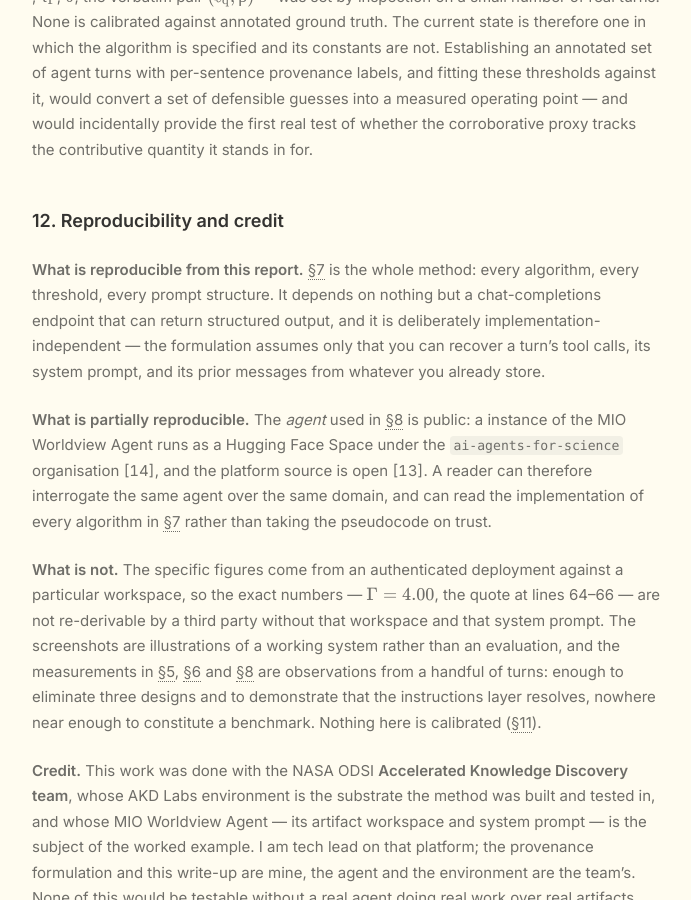
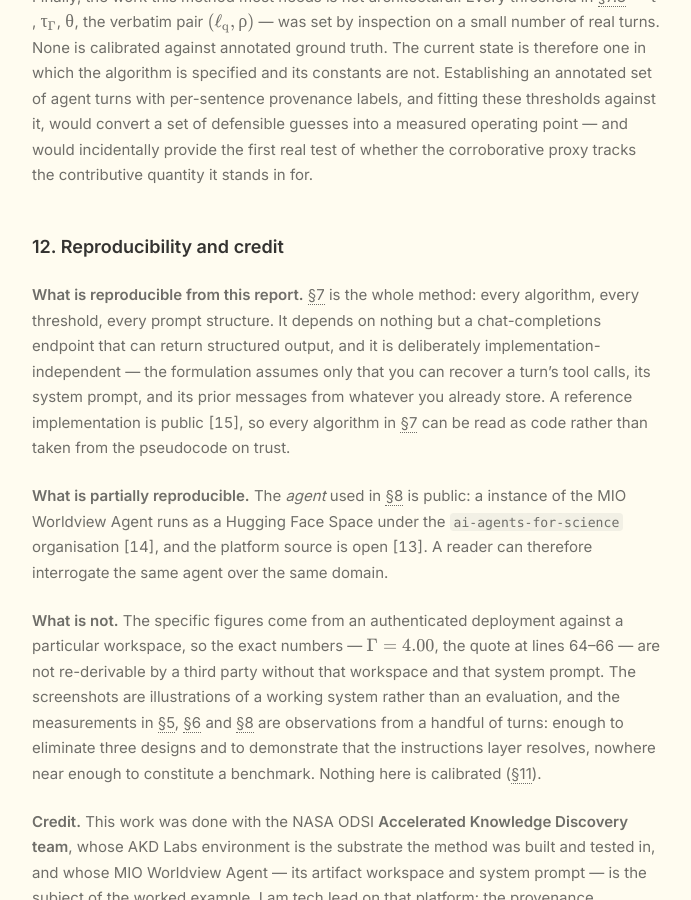
Before and after one commit to NISH1001/NISH1001.github.io, a Jekyll site: the page built from _posts/research/2026-07-30-response-provenance.markdown, in a window 1280 px wide and 900 px high, scrolled down 46316 px. Shown: the whole window, without its empty margins (293-984 px from the left). Built offline with Jekyll 4.4.1, drawn with Linux system fonts in a browser that asks for light colours; some of the changed text lies outside the part shown.

Commit message:
Link the reference implementation from the provenance report

```diff
--- a/_posts/research/2026-07-30-response-provenance.markdown
+++ b/_posts/research/2026-07-30-response-provenance.markdown
@@ -1427,7 +1427,10 @@
 
 ## 8. Implementation
 
-The formulation above is implementation-independent. The deployment described here is AKD Labs, a
+The formulation above is implementation-independent. A standalone **reference implementation** of
+the algorithms in §7 is available
+<span class="cite" data-ref="Pantha, N. (2026). response-provenance — reference implementation. github.com/NISH1001/response-provenance"><a href="#ref-refimpl">[15]</a></span>.
+The deployment described here is AKD Labs, a
 platform for agent co-design in scientific workflows. Three properties of that implementation
 generalise beyond it and are reported for that reason.
 
@@ -2187,14 +2190,15 @@
 every prompt structure. It depends on nothing but a chat-completions endpoint that can return
 structured output, and it is deliberately implementation-independent — the formulation assumes
 only that you can recover a turn's tool calls, its system prompt, and its prior messages from
-whatever you already store.
+whatever you already store. A reference implementation is public
+<span class="cite" data-ref="Pantha, N. (2026). response-provenance — reference implementation. github.com/NISH1001/response-provenance"><a href="#ref-refimpl">[15]</a></span>,
+so every algorithm in §7 can be read as code rather than taken from the pseudocode on trust.
 
 **What is partially reproducible.** The *agent* used in §8 is public: a instance of the MIO
 Worldview Agent runs as a Hugging Face Space under the `ai-agents-for-science` organisation
 <span class="cite" data-ref="MIO Agent — public instance, ai-agents-for-science organisation on Hugging Face. huggingface.co/spaces/ai-agents-for-science/mio-agent"><a href="#ref-miospace">[14]</a></span>,
 and the platform source is open <span class="cite" data-ref="AKD Labs source repository. github.com/NASA-IMPACT/akd-labs"><a href="#ref-akdrepo">[13]</a></span>.
-A reader can therefore interrogate the same agent over the same domain, and can read the
-implementation of every algorithm in §7 rather than taking the pseudocode on trust.
+A reader can therefore interrogate the same agent over the same domain.
 
 **What is not.** The specific figures come from an authenticated deployment against a particular
 workspace, so the exact numbers — $\Gamma = 4.00$, the quote at lines 64–66 — are not
@@ -2274,6 +2278,9 @@
 14. <a id="ref-miospace"></a>AI Agents for Science. *MIO Agent* (public instance of the MIO
     Worldview Agent). Hugging Face Spaces.
     [huggingface.co/spaces/ai-agents-for-science/mio-agent](https://huggingface.co/spaces/ai-agents-for-science/mio-agent)
+15. <a id="ref-refimpl"></a>Pantha, N. (2026). *response-provenance — reference implementation of
+    the algorithms in §7.*
+    [github.com/NISH1001/response-provenance](https://github.com/NISH1001/response-provenance)
 
 ## Citation
 
```
